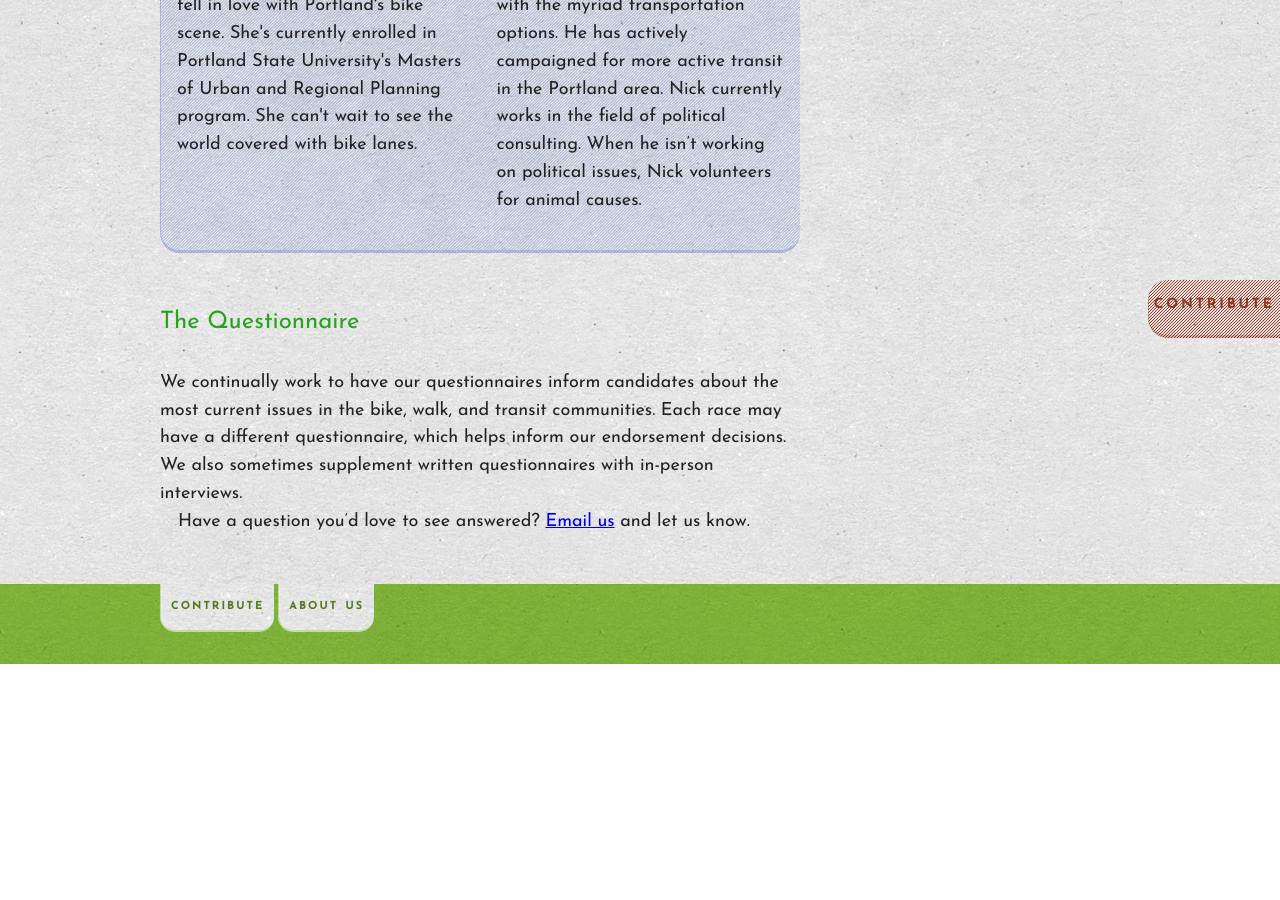
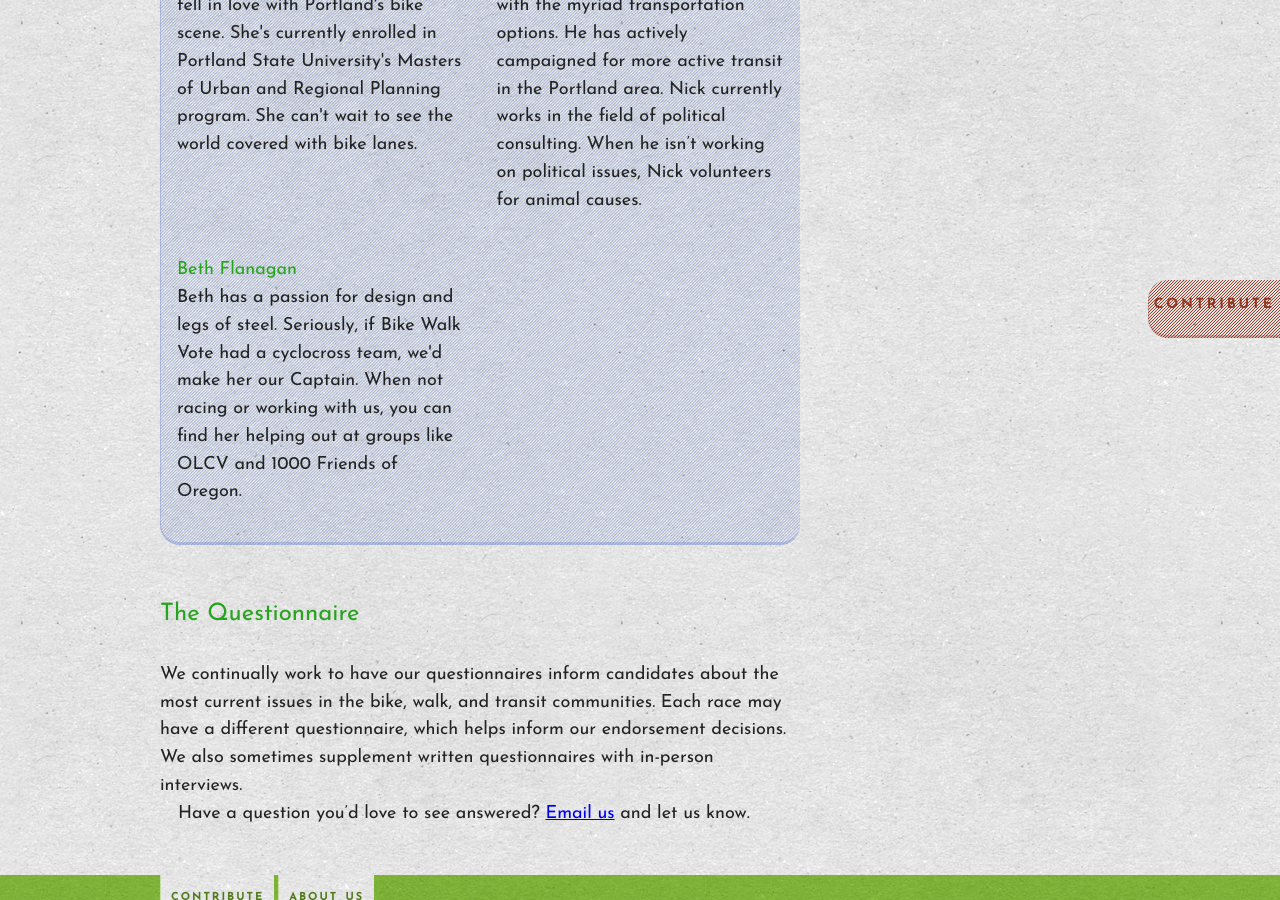
Before and after one commit to bikewalkvote/bikewalkvote.github.io, a Jekyll site: the page built from about.md, in a window 1280 px wide and 900 px high, scrolled down 2118 px. Built offline with Jekyll 4.4.1, drawn with Linux system fonts in a browser that asks for light colours; nearby versions of some CDN libraries; Markdown is read by kramdown in place of the engine named in the settings; comment, search, counter and statistics services are not loaded; before the commit the page ends 2782 px from its top, so only the background shows below that.

Commit message:
Update about.md

```diff
--- a/about.md
+++ b/about.md
@@ -54,6 +54,10 @@ Bike Walk Vote is run by a volunteer steering committee representing a cross-sec
   <h4>Nick Stack</h4>
   <p> Nick moved to Portland in 2009 to attend law school and fell in love with the myriad transportation options. He has actively campaigned for more active transit in the Portland area. Nick currently works in the field of political consulting. When he isn’t working on political issues, Nick volunteers for animal causes.</p>
 </li>
+<li>
+<h4> Beth Flanagan </h4>
+<p> Beth has a passion for design and legs of steel. Seriously, if Bike Walk Vote had a cyclocross team, we'd make her our Captain. When not racing or working with us, you can find her helping out at groups like OLCV and 1000 Friends of Oregon.</p>
+</li>
 </ul>
 
 
```
